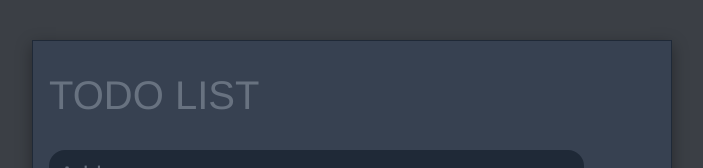
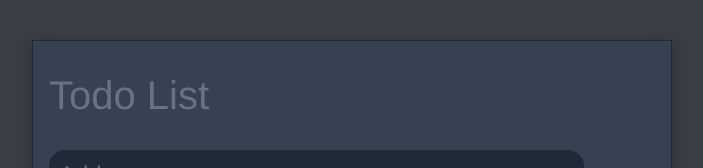
Before and after one commit to dopeCape/Todo-List, a plain HTML site: page index.html in a window 1280 px wide. Shown: the top 168 px of the page, without its empty margins (288-991 px from the left). Drawn offline with Linux system fonts and the light colour scheme.

Commit message:
Pending changes exported from your codespace

```diff
--- a/index.html
+++ b/index.html
@@ -179,7 +179,7 @@
 
         <header>
             <h1>
-                TODO LIST
+                Todo List
             </h1>
             <form action="" id="todo">
                 <input type="text" name="input" id="input" placeholder="Add new....">
```
